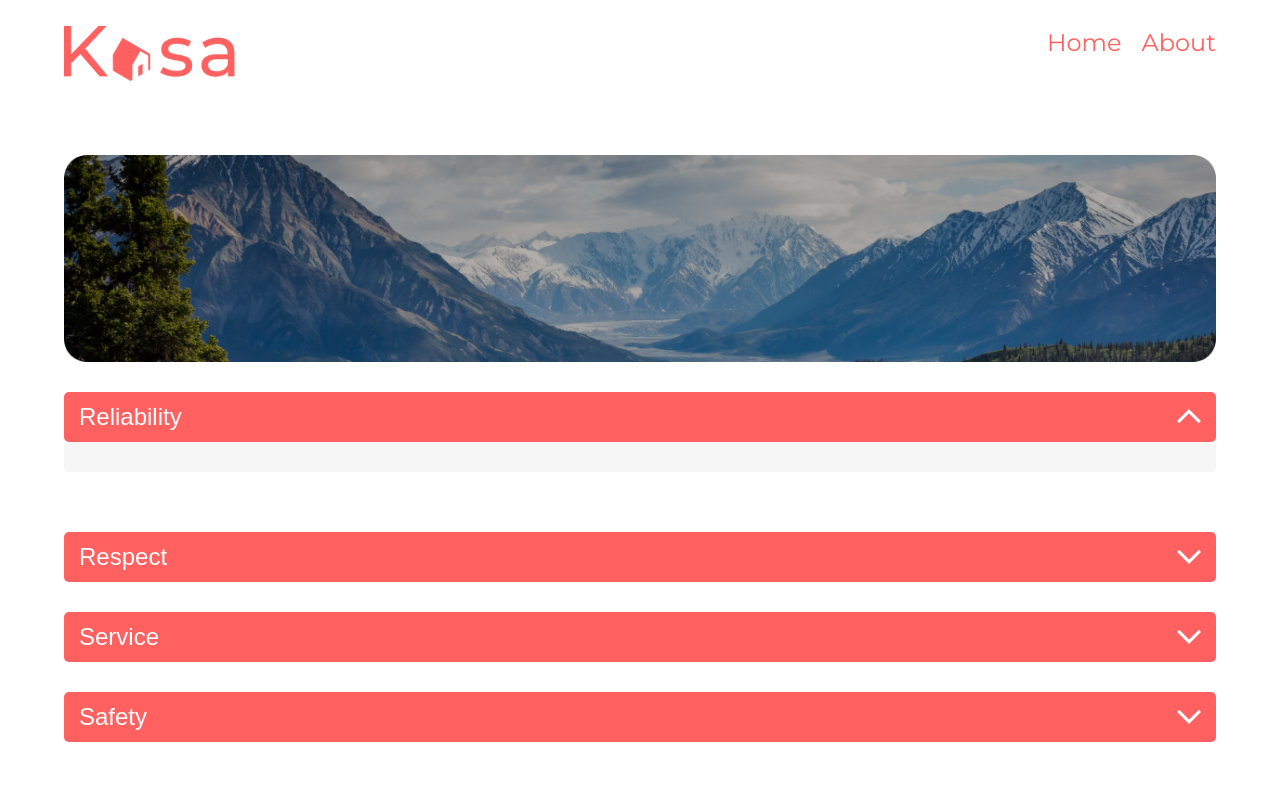
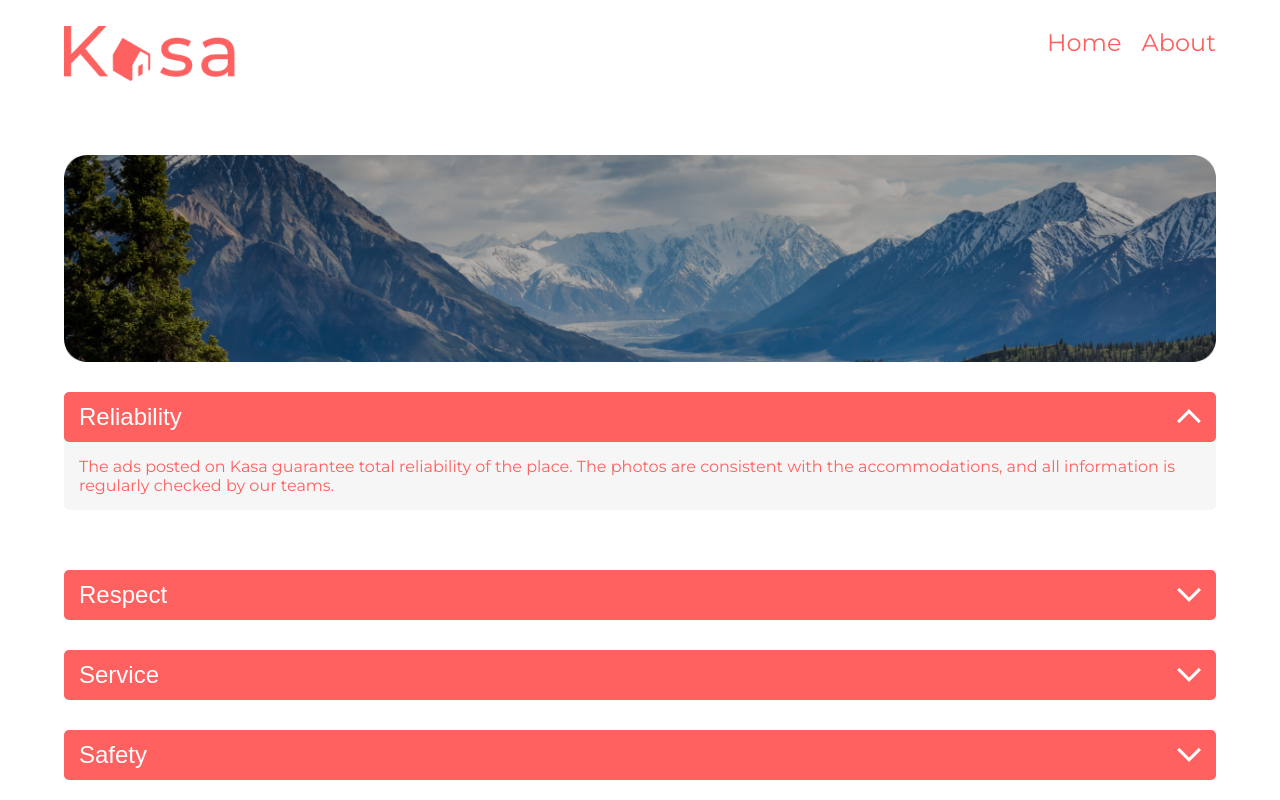
Before and after one commit to AmandaAbarte/amandaabarte_120522_p11, a React (Create React App) app: page /about in a window 1280 px wide. Shown: the top 800 px of the page. Built offline with nearby package versions, Linux system fonts and the light colour scheme.

Commit message:
fixed typo

```diff
--- a/src/Components/About.jsx
+++ b/src/Components/About.jsx
@@ -48,7 +48,7 @@ export default function About() {
       isActive={item.isActive}
       toggle={() => handleDropdown(item.title)}
       title={item.title}
-      descriprion={item.description}/>
+      description={item.description}/>
   ))
   return <div className="about">
       <img src={bg}></img>
```
